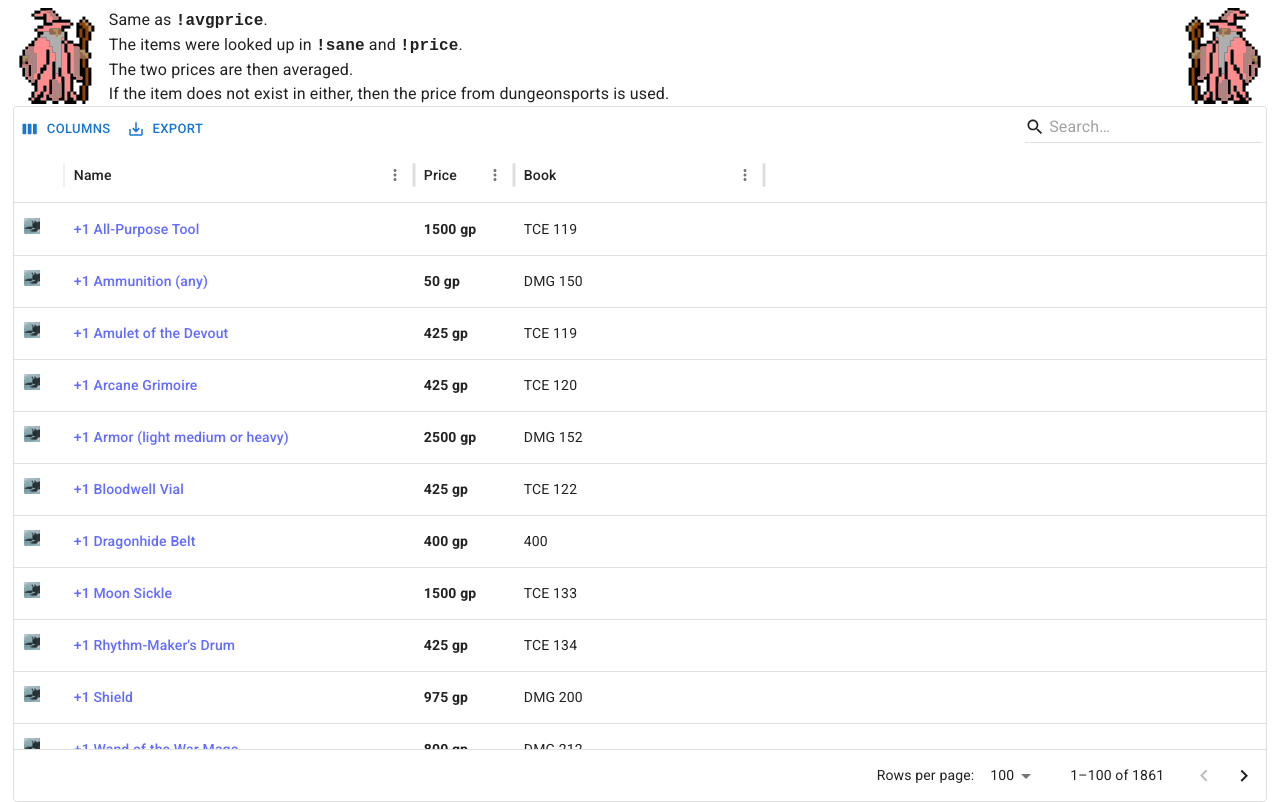
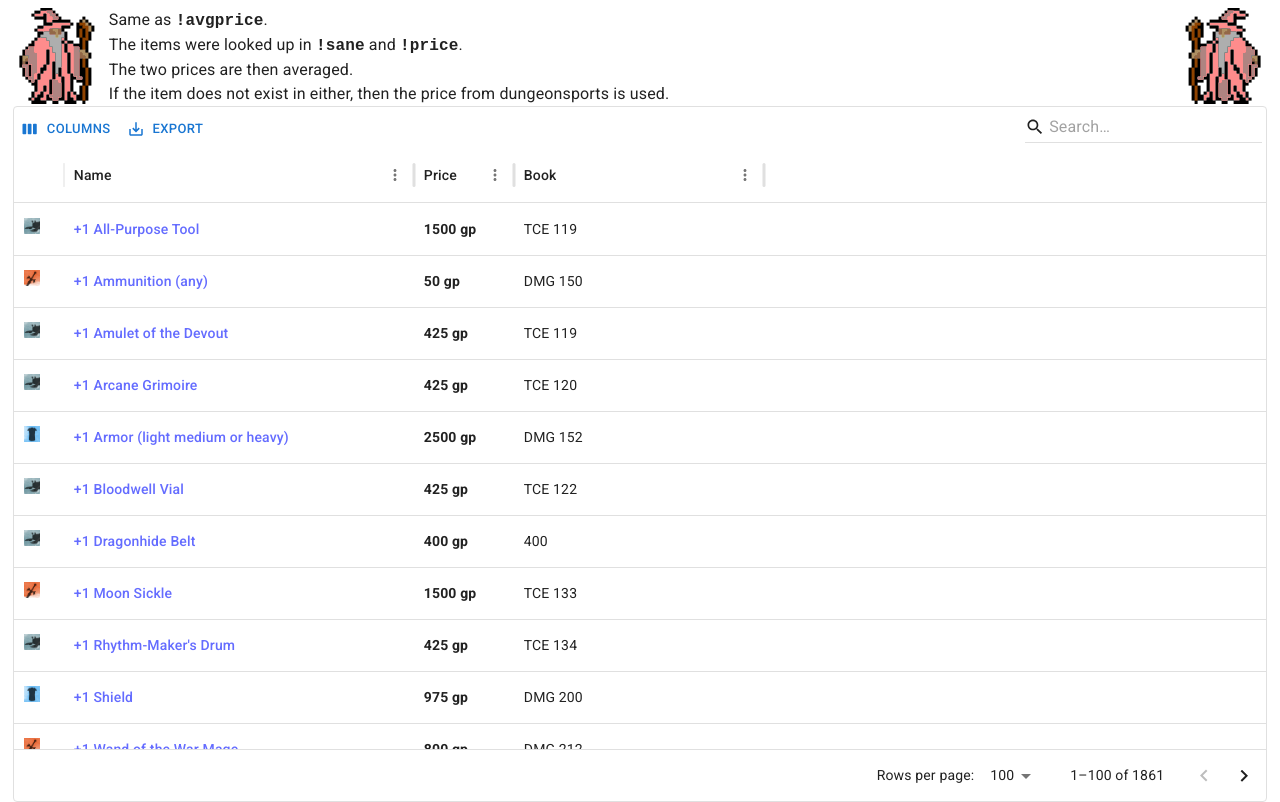
Before and after one commit to edlost113/avgprice, a React (Vite) app in the folder avgprice/: page / in a window 1280 px wide. Built offline with nearby package versions, Linux system fonts and the light colour scheme.

Commit message:
added more icons

```diff
--- a/avgprice/src/components/Grid/Grid.tsx
+++ b/avgprice/src/components/Grid/Grid.tsx
@@ -1,15 +1,19 @@
 import { DataGrid,GridToolbar, useGridApiRef} from "@mui/x-data-grid";
 import { encode } from '../../utils'
 import { usePersistColumnSettings } from './GridState'
-import imgSrc from '../../assets/wondrousitem.jpg'
+import imgSrcWonderous from '../../assets/wondrousitem.jpg'
+import imgSrcArmor from '../../assets/armor.jpg'
+import imgSrcWeapon from '../../assets/weapon.jpg'
 import './grid.css'
 
 export const Grid = ({ rows }: any) => {
 
   function renderSwitch(raw: string) {
-    var imgOut: string = imgSrc
+    var imgOut: string = imgSrcWonderous
     switch (raw) {
-    case 'wonderousItem': imgOut = imgSrc;
+    case 'wonderousItem': imgOut = imgSrcWonderous; break;
+    case 'weaponItem': imgOut = imgSrcWeapon; break;
+    case 'armorItem': imgOut = imgSrcArmor; break;
     }
     return imgOut
   }
@@ -17,7 +21,7 @@ export const Grid = ({ rows }: any) => {
 const columns = [
   { field: "itemType", headerName: "", width: 20, filterable: false, sortable: false, resizable: false, disableColumnMenu: true,
     renderCell: (params: any) => (
-        <img className="imgIcon" src={renderSwitch(params)}></img>
+        <img className="imgIcon" src={renderSwitch(params.value)}></img>
     ),
   },
   { field: "name", headerName: "Name", width: 350, filterable: true,
```
Also changed, not shown: avgprice/src/assets/armor.jpg (added), avgprice/src/assets/combined.json, avgprice/src/assets/weapon.jpg (added).
